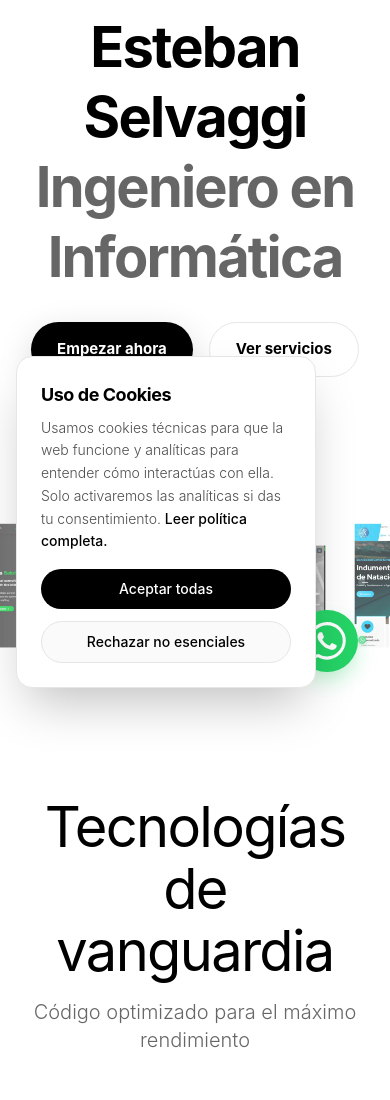
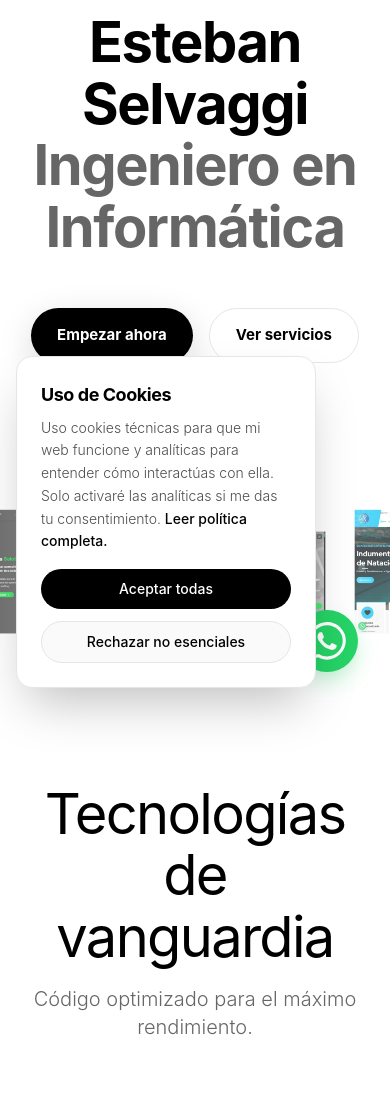
Before and after one commit to selvaggiesteban/selvaggiesteban, an Astro site: page / in a window 390 px wide. Shown: the part 140-1240 px from the top of the page. Built offline with nearby package versions, Linux system fonts and the light colour scheme; Astro itself is replaced by a stand-in of ours.

Commit message:
style: H1 86px/56px with line break, skills period, cookie banner first person
- Home H1: 86px desktop / 56px mobile, line break between name and title,
  50px margin-bottom always
- SkillsSection: add period to paragraph
- CookieBanner: rewrite to first person singular (uso, mi web, activaré, me das)

Co-Authored-By: Claude Sonnet 4.6 (1M context) <noreply@anthropic.com>

```diff
--- a/src/components/CookieBanner.astro
+++ b/src/components/CookieBanner.astro
@@ -3,7 +3,7 @@
     <div>
       <h3 class="text-lg font-bold text-ink mb-2">Uso de Cookies</h3>
       <p class="text-sm text-ink/70 leading-relaxed">
-        Usamos cookies técnicas para que la web funcione y analíticas para entender cómo interactúas con ella. Solo activaremos las analíticas si das tu consentimiento.
+        Uso cookies técnicas para que mi web funcione y analíticas para entender cómo interactúas con ella. Solo activaré las analíticas si me das tu consentimiento.
         <a href="/politica-de-cookies" class="text-primary hover:underline font-medium">Leer política completa.</a>
       </p>
     </div>
--- a/src/components/SkillsSection.astro
+++ b/src/components/SkillsSection.astro
@@ -112,7 +112,7 @@ const skillCategories = [
 <Section variant="white" id="skills">
   <div class="text-center mb-16">
     <h2 class="display-lg mb-4">Tecnologías de vanguardia</h2>
-    <p class="text-xl text-ink/60">Código optimizado para el máximo rendimiento</p>
+    <p class="text-xl text-ink/60">Código optimizado para el máximo rendimiento.</p>
   </div>
 
   {/* Skills Grid: Full Width (Original 3 Columns) */}
--- a/src/pages/index.astro
+++ b/src/pages/index.astro
@@ -16,10 +16,8 @@ const description = "Desarrollo de sitios web estáticos, rápidos y optimizados
   <!-- Hero Section -->
   <Section variant="white" class="pt-24 pb-16 reveal">
     <div class="max-w-4xl mx-auto text-center flex flex-col items-center">
-      <h1 class="font-bold" style="font-size: 72px; line-height: 1.1; margin-bottom: 30px;">
-        <span class="text-[56px] md:text-[72px] leading-tight block">
-          Esteban Selvaggi <span class="text-primary/60">Ingeniero en Informática</span>
-        </span>
+      <h1 class="font-bold text-[56px] md:text-[86px] leading-tight" style="margin-bottom: 50px;">
+        Esteban Selvaggi<br><span class="text-primary/60">Ingeniero en Informática</span>
       </h1>
       <div class="flex flex-wrap justify-center gap-md">
         <Button href="/contacto">Empezar ahora</Button>
```
